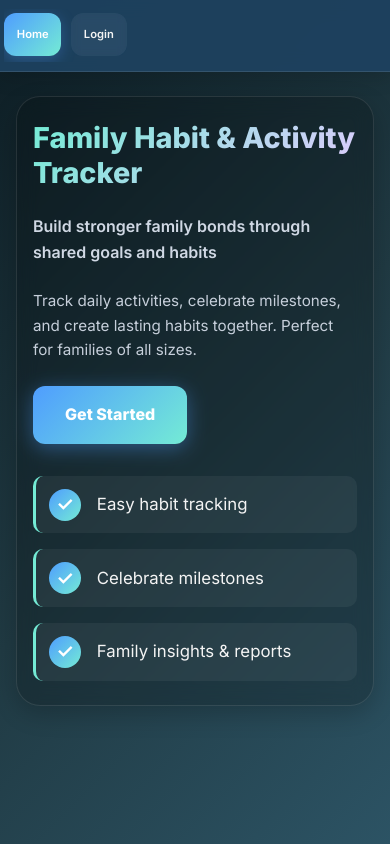
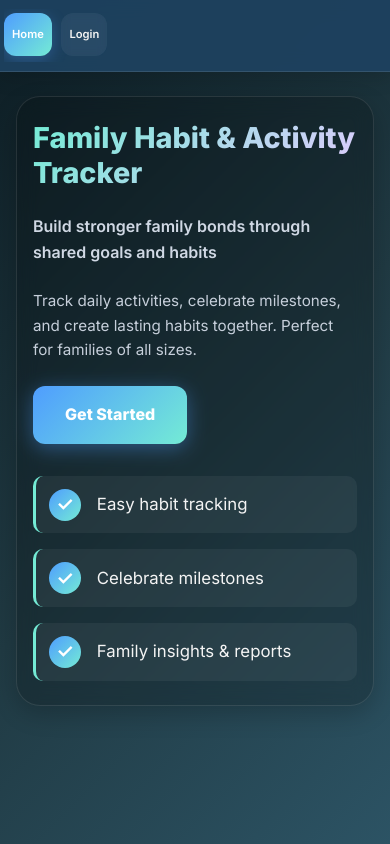
Before and after one commit to LoganStoltz/Family-Habit-and-Activity-Tracker, a Vue app in the folder frontend/: page / in a window 390 px wide. Built offline with nearby package versions, Linux system fonts and the light colour scheme; the HTML template or start-up script is replaced by a standard one.

Commit message:
Update Header.vue

```diff
--- a/frontend/src/components/elements/Header.vue
+++ b/frontend/src/components/elements/Header.vue
@@ -586,7 +586,6 @@ onUnmounted(() => {
     padding-bottom: 0.35rem;
     margin: 0;
     flex: 1 1 auto;
-    min-width: 0;
   }
 
   .nav a,
@@ -615,7 +614,7 @@ onUnmounted(() => {
   }
 }
 
-@media (max-width: 480px) {
+@media (max-width: 580px) {
   .profile-name-text {
     max-width: 70px;
   }
@@ -630,6 +629,7 @@ onUnmounted(() => {
   .nav button {
     font-size: 0.7rem;
     margin: 0;
+    padding: 0.8rem 0.5rem;
   }
 
   .dropdown-menu {
```
